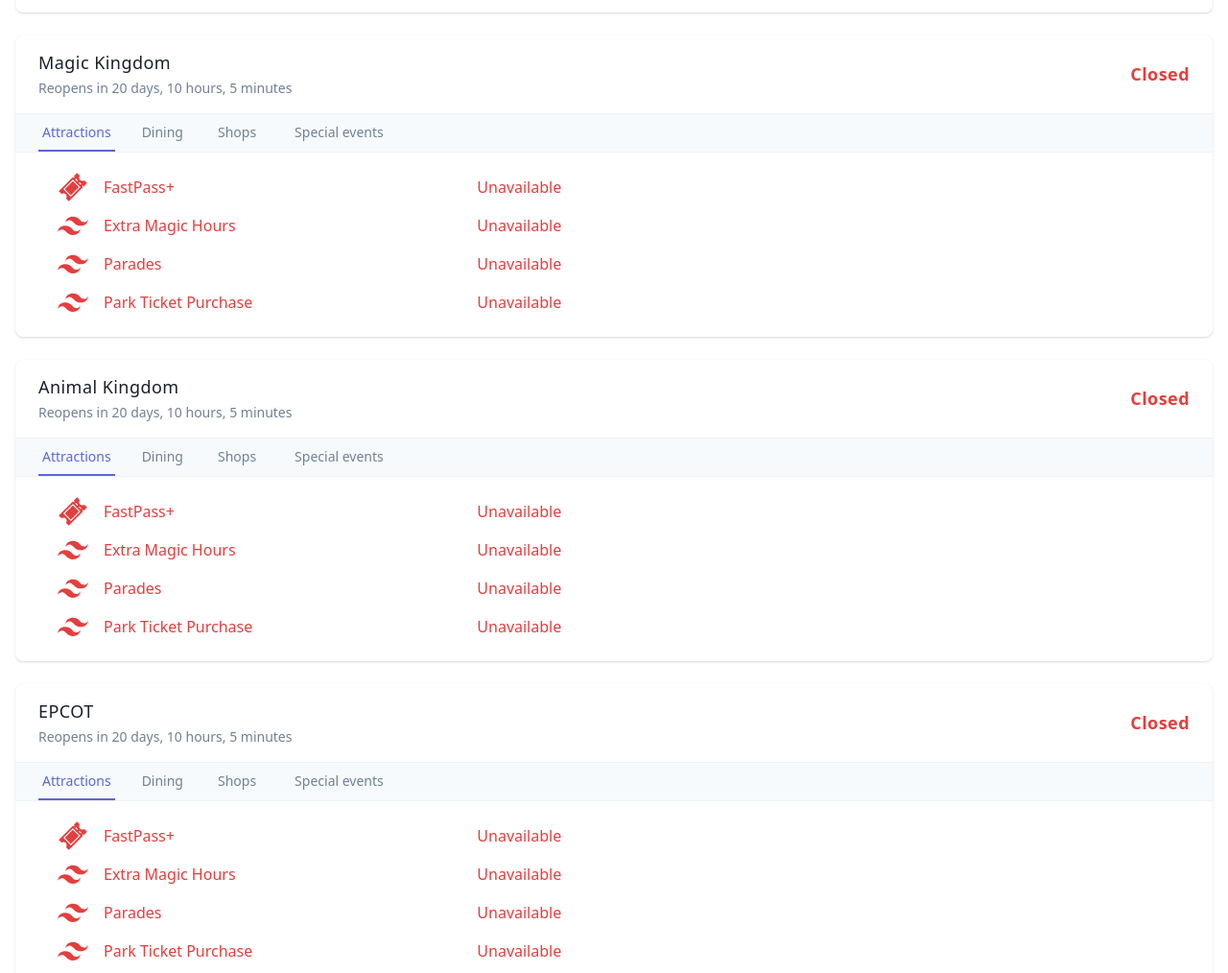
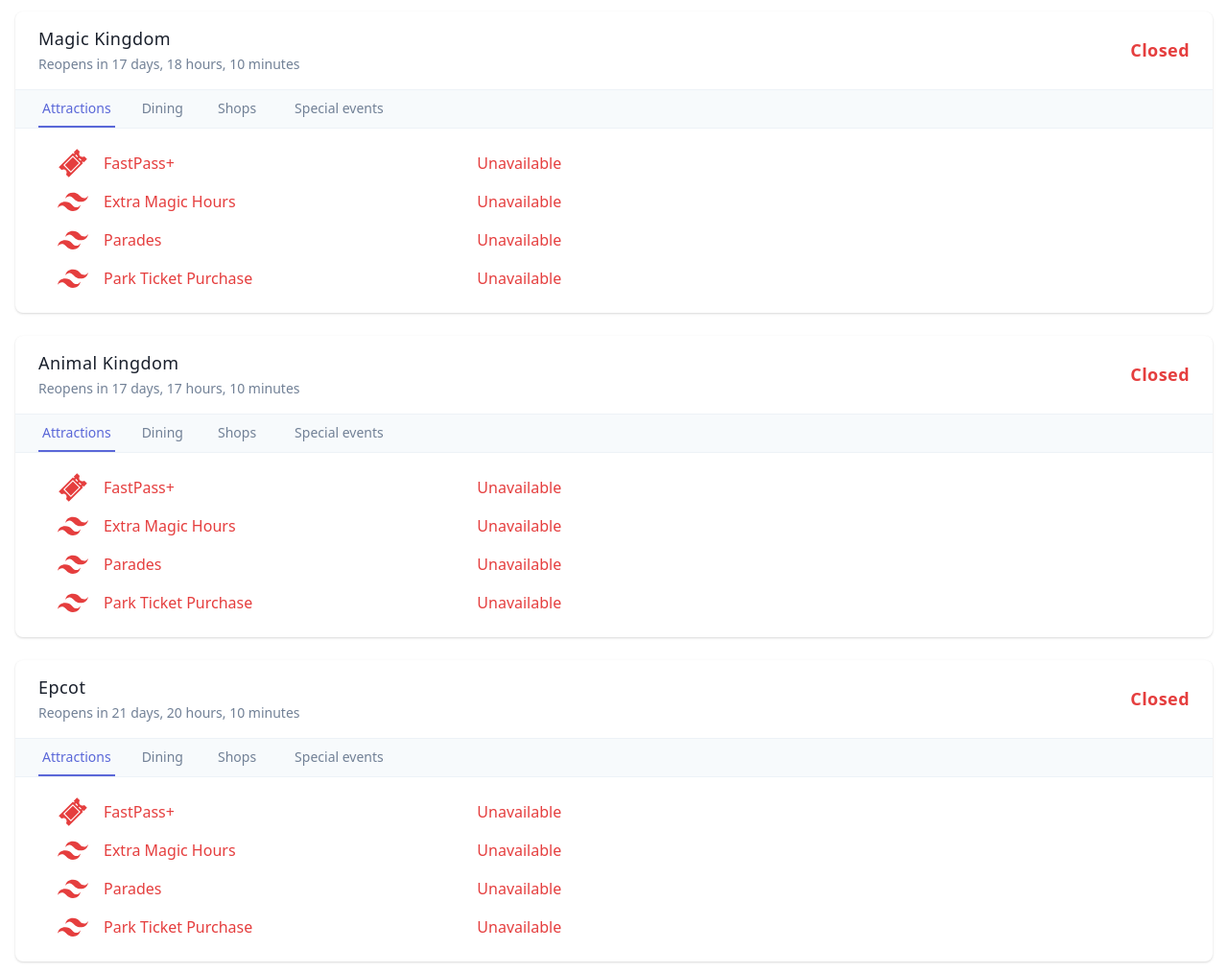
Before and after one commit to golex/wdwreopen, a Gatsby site: page / in a window 1280 px wide. Shown: the part 559-1573 px from the top of the page at 96% size. Built offline with nearby package versions, Linux system fonts and the light colour scheme; Gatsby itself is replaced by a stand-in of ours.

Commit message:
countdown labels and card status based on date

```diff
--- a/package.json
+++ b/package.json
@@ -10,6 +10,7 @@
     "gatsby-plugin-postcss": "2.3.4",
     "gatsby-plugin-react-helmet": "3.3.4",
     "gatsby-plugin-sharp": "2.6.11",
+    "moment": "^2.27.0",
     "prop-types": "15.7.2",
     "react": "16.13.1",
     "react-dom": "16.13.1",
--- a/src/components/content.js
+++ b/src/components/content.js
@@ -22,13 +22,13 @@ function Content() {
     addDataToSection(allThemeParks, "FastPass+", "test", 0);
 
 
-    var mk = createSection("Magic Kingdom", "", "");
+    var mk = createSection("Magic Kingdom", "2020-07-11 09:00", "");
 
-    var ak = createSection("Animal Kingdom", "", "");
+    var ak = createSection("Animal Kingdom", "2020-07-11 08:00", "");
 
-    var ep = createSection("EPCOT", "", "");
+    var ep = createSection("Epcot", "2020-07-15 11:00", "");
 
-    var hs = createSection("Hollywood Studios", "", "");
+    var hs = createSection("Hollywood Studios", "2020-07-15 10:00", "");
 
     return {
         themeParks : [allThemeParks, mk, ak, ep, hs],
--- /dev/null
+++ b/src/components/countdownlabel.js
@@ -0,0 +1,25 @@
+
+import PropTypes from "prop-types";
+import React, { useState } from "react";
+import moment from 'moment';
+import { target } from "tailwindcss/stubs/defaultConfig.stub";
+
+function CountdownLabel({targetTime}) {
+    const [currentTime, setTime] = useState(moment());
+    const isOver =  currentTime.isAfter(targetTime);
+    const diff = targetTime - currentTime;
+    var duration = moment.duration(targetTime.diff(currentTime));
+    if(targetTime.isValid() && !isOver) {
+        return (
+            <div className="mt-1 text-sm text-gray-600">Reopens in {duration.days()} days, {duration.hours()} hours, {duration.minutes()} minutes</div>
+        );
+    } else {
+        return null;
+    }
+}
+
+CountdownLabel.propTypes = {
+    targetTime: PropTypes.object,
+  };
+
+export default CountdownLabel;
--- a/src/pages/index.js
+++ b/src/pages/index.js
@@ -1,11 +1,15 @@
 import PropTypes from "prop-types";
 import React from "react";
+import moment from 'moment';
 
+// Components
 //import SEO from "../components/seo";
+import Content from '../components/content'
+import CountdownLabel from '../components/countdownlabel'
 
+// Icons
 import mkIllustration from "../images/noun_magic kingdom park_3017446.svg";
 import {GiTicket} from 'react-icons/gi';
-import Content from '../components/content'
 
 function RenderSectionHeader({name}) {
     return (
@@ -17,16 +21,43 @@ RenderSectionHeader.propTypes = {
     name: PropTypes.string
 }
 
-function RenderSectionCard({section, key}) {
+function RenderSectionCardStatus({reopenDate}) {
+    if(reopenDate.isValid()) {
+        const currentDate = moment();
+        const isOpen =  currentDate.isAfter(reopenDate);
+        if(isOpen) {
+            return (
+                <div className="text-green-600 text-lg font-bold tracking-wide">Open</div>
+            )
+        }
+        else
+        {
+            return (
+                <div className="text-red-600 text-lg font-bold tracking-wide">Closed</div>
+            )
+        }
+    } else {
+        return null;
+    }
+}
+
+RenderSectionCardStatus.propTypes = {
+    reopenDate: PropTypes.object,
+}
+
+function RenderSectionCard({section}) {
+    const reopenDate = moment(section.reopenDate);
+    const currentDate = moment();
+    const isOver =  currentDate.isAfter(reopenDate);
     return (
         <div className="bg-white shadow rounded-lg mb-6">
             <div className="px-3 py-4 border-b border-gray-200 sm:px-6">
                 <div className="flex justify-between items-center">
                     <div>
                         <h3 className="text-lg leading-6 font-medium text-gray-900 tracking-wide">{section.title}</h3>
-                        <div className="mt-1 text-sm text-gray-600">Reopens in 20 days, 10 hours, 5 minutes</div>
+                        <CountdownLabel targetTime={reopenDate}/>
                     </div>
-                    <div className="text-red-600 text-lg font-bold tracking-wide">Closed</div>
+                    <RenderSectionCardStatus reopenDate={reopenDate}/>
                 </div>
 
             </div>
@@ -118,7 +149,6 @@ function RenderSectionCard({section, key}) {
 
 RenderSectionCard.propTypes = {
     section: PropTypes.object,
-    key: PropTypes.number
 }
 
 function Info() {
```
Also changed, not shown: 1 other file.
